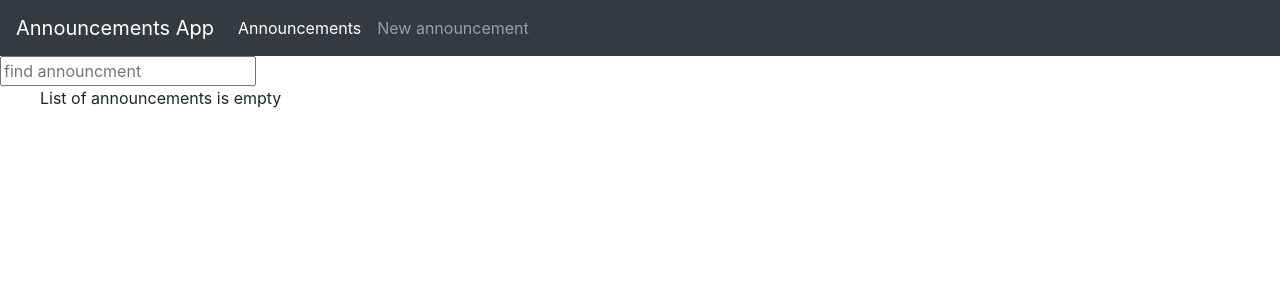
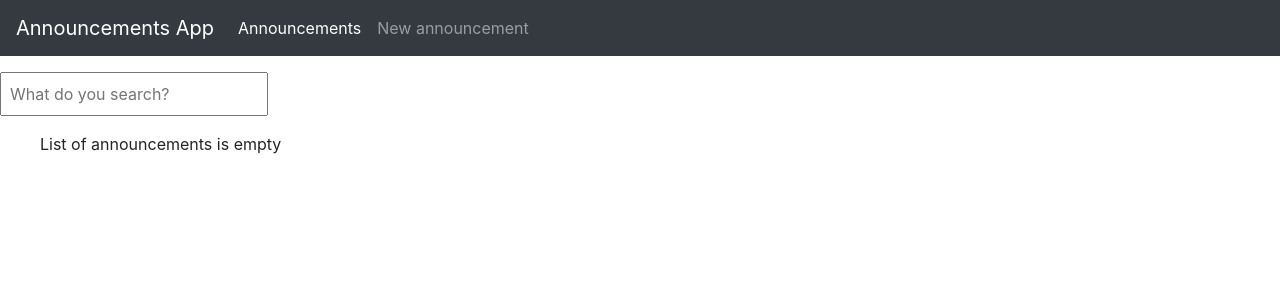
Before and after one commit to Yaroslav-Andrii/react-announcement, a React (Create React App) app: page / in a window 1280 px wide. Shown: the top 300 px of the page. Built offline with nearby package versions, Linux system fonts and the light colour scheme.

Commit message:
feat: add styles to SearchForm component

```diff
--- a/src/components/SearchForm.jsx
+++ b/src/components/SearchForm.jsx
@@ -2,8 +2,16 @@ import React from 'react';
 
 export const SearchForm = ({filter}) => {
   return (
-    <form>
-      <input onChange={e => filter(e.target.value)} type="text" placeholder="find announcment"/>
+    <form className="mt-3 search-form">
+      <div className="form-group">
+      <input
+        className="p-2"
+        id="serchInput"
+        onChange={e => filter(e.target.value)}
+        type="text"
+        placeholder="What do you search?"
+      />
+      </div>
     </form>
   );
 }
```
